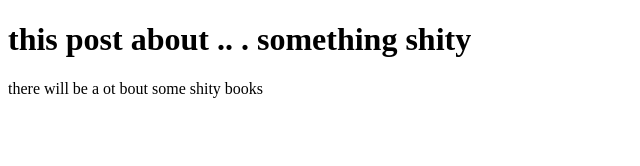
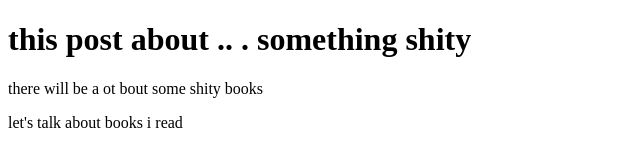
Before and after one commit to 11elfofsin121/start-a-tank, a plain HTML site: page index.html in a window 1280 px wide. Shown: the whole page, without its empty margins (0-640 px from the left). Drawn offline with Linux system fonts and the light colour scheme.

Commit message:
added new file

```diff
--- a/index.html
+++ b/index.html
@@ -8,5 +8,6 @@
   <body>
     <h1>this post about .. . something shity</h1>
     <p>there will be a ot bout some shity books</p>
+    <p>let's talk about books i read</p>
   </body>
 </html>
```
